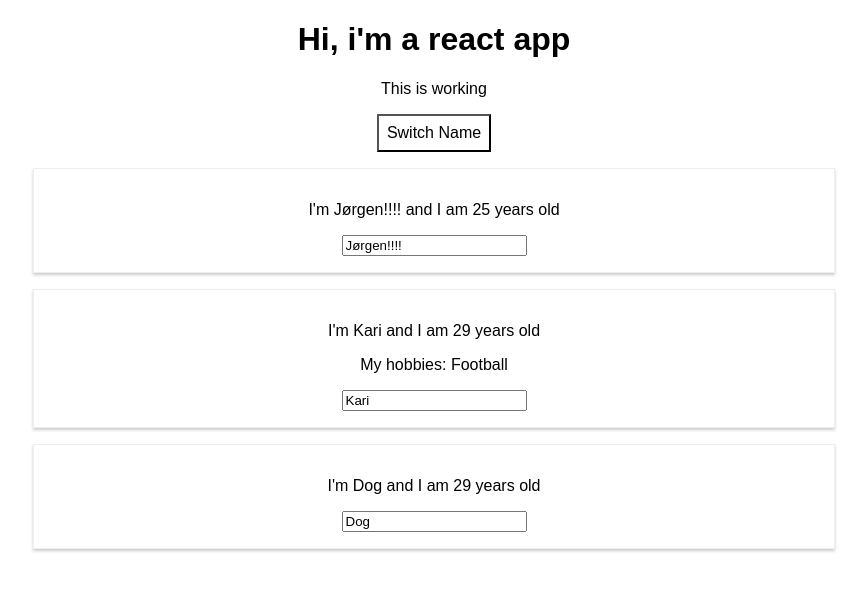
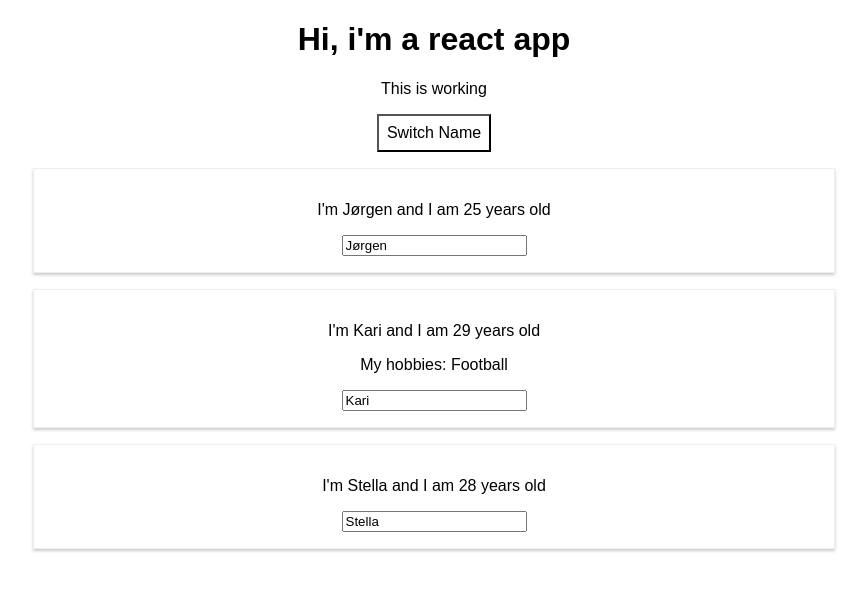
Before and after one commit to jorjoh/React-app-start, a React (Create React App) app: page / in a window 1280 px wide. Both pictures are taken after a click on the button "Switch Name". Shown: the top 590 px of the page, without its empty margins (206-1073 px from the left). Built offline with nearby package versions, Linux system fonts and the light colour scheme.

Commit message:
Lagt til if-statement (turn'ry)

```diff
--- a/src/App.js
+++ b/src/App.js
@@ -11,12 +11,15 @@
       { name: 'Stella', age: 28}
     ],
 
-    otherState: 'some other state'
+    otherState: 'some other state',
+    showPersons: false
   }
 
+  //
   switchNameHandler = (newName) => {
     console.log('Was clicked');
    // Dont do this this.state.Persons[0].name = "Johansen"
+   // Endrer teksten ved trykk på kanppen (onClicked)
    this.setState( {
      persons: [
         { name: newName, age: 25},
@@ -26,14 +29,20 @@
    } )
   }
 
+  // Endrer hva som blir vist live fra inputfeltet
   nameChangedHandler = (event) => {
     this.setState( {
       persons: [
-         { name: 'Jørgen', age: 25},
+         { name: 'Jørgen', age: 27},
          { name: event.target.value, age: 29},
          { name: 'Dog', age: 29}
       ]
     } )
+  }
+
+  togglePersonsHandler = () => {
+    const doseShow = this.state.showPersons;
+    this.setState({showPersons: !doseShow});
   }
 
   render() {
@@ -50,7 +59,10 @@
        <p>This is working</p>
       <button
        style={style}
-       onClick={() => this.switchNameHandler("Jørgen!!!!")}>Switch Name</button>
+       onClick={() => this.togglePersonsHandler()}>Switch Name</button>
+       {
+         this.state.showPersons ?
+          <div>
             <Person
               name={this.state.persons[0].name}
               age={this.state.persons[0].age}/>
@@ -62,6 +74,8 @@
             <Person
               name={this.state.persons[2].name}
               age={this.state.persons[2].age}/>
+          </div> : null
+        }
       </div>
     );
     //return React.createElement('div', {className: 'App'}, React.createElement('h1', null, 'dose this work now?'));
```
Lines whose indentation alone changed are shown as unchanged.
